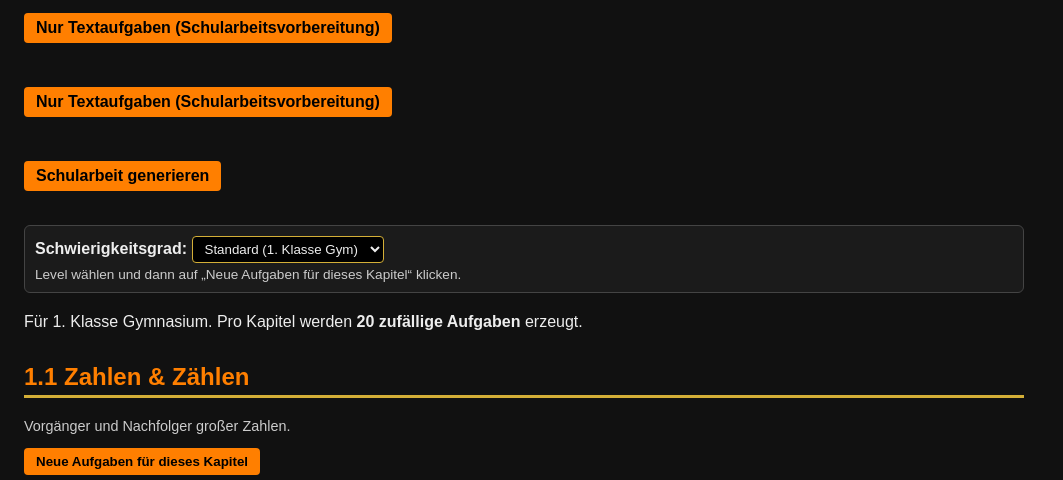
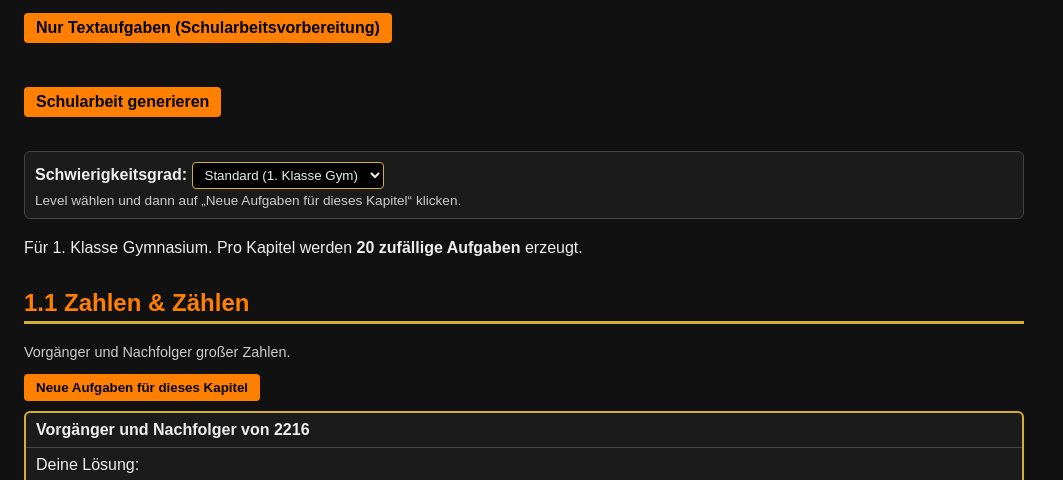
Before and after one commit to kevinpaulitsch/mathesaheft, a plain HTML site: page index.html in a window 1280 px wide. Shown: the part 237-717 px from the top of the page, without its empty margins (0-1063 px from the left). Drawn offline with Linux system fonts and the light colour scheme.

Commit message:
index.html

```diff
--- a/index.html
+++ b/index.html
@@ -125,11 +125,6 @@
   </a>
 </p>
 
-<p>
-  <a class="nav-button" href="textaufgaben.html">
-    Nur Textaufgaben (Schularbeitsvorbereitung)
-  </a>
-</p>
 <p>
   <a class="nav-button" href="sa-generator.html">
     Schularbeit generieren
```
